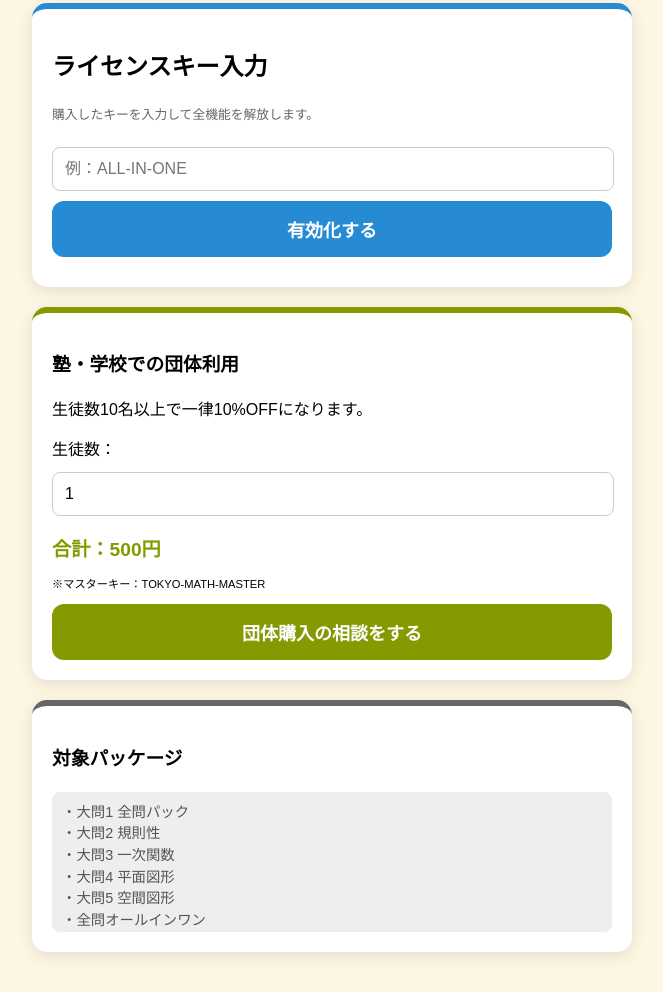
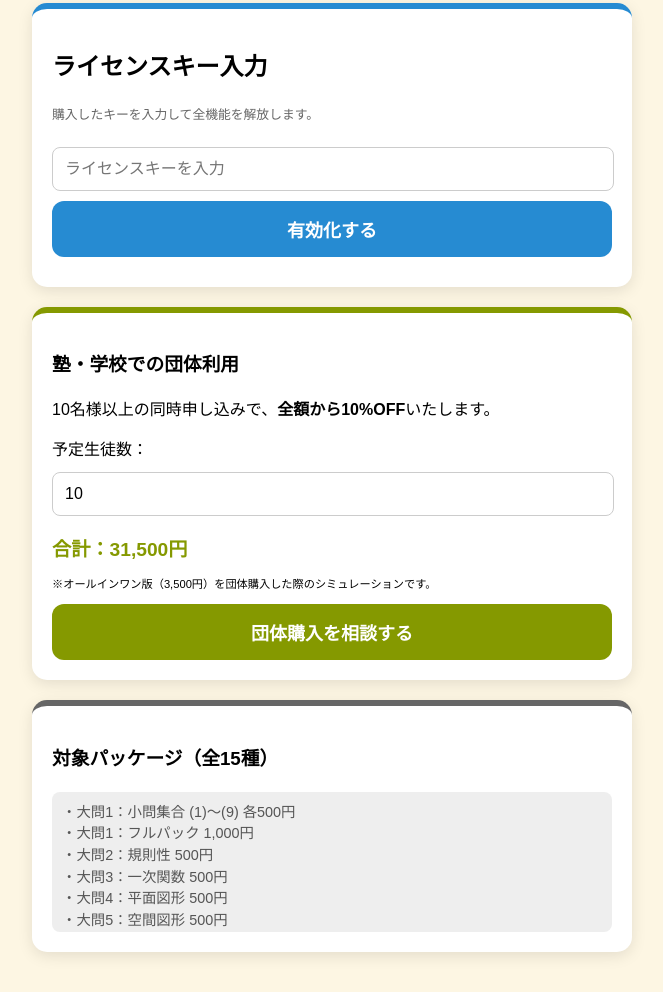
Before and after one commit to greantean999/Math-question-for-Tokyo-Metropolitan-Highschool-entrance-examination, a plain HTML site: page store.html in a window 1280 px wide. Shown: the part 132-1124 px from the top of the page, without its empty margins (308-971 px from the left). Drawn offline with Linux system fonts and the light colour scheme.

Commit message:
Update store.html

```diff
--- a/store.html
+++ b/store.html
@@ -22,25 +22,31 @@
     <div class="card">
         <h2>ライセンスキー入力</h2>
         <p style="font-size: 0.8em; color: #666;">購入したキーを入力して全機能を解放します。</p>
-        <input type="text" id="key-input" placeholder="例：ALL-IN-ONE">
+        <input type="text" id="key-input" placeholder="ライセンスキーを入力">
         <button onclick="applyKey()" class="action-btn">有効化する</button>
         <div id="status-msg" style="margin-top: 10px; font-weight: bold; text-align: center;"></div>
     </div>
 
     <div class="card" style="border-top-color: #859900;">
         <h3>塾・学校での団体利用</h3>
-        <p>生徒数10名以上で一律10%OFFになります。</p>
-        <label>生徒数：</label>
-        <input type="number" id="std-count" value="1" min="1" oninput="calc()">
-        <div class="price-display" id="total-price">合計：500円</div>
-        <p style="font-size:0.7em;">※マスターキー：TOKYO-MATH-MASTER</p>
-        <button class="action-btn" style="background:#859900;" onclick="alert('お問い合わせフォームへ移動します')">団体購入の相談をする</button>
+        <p>10名様以上の同時申し込みで、<strong>全額から10%OFF</strong>いたします。</p>
+        <label>予定生徒数：</label>
+        <input type="number" id="std-count" value="10" min="1" oninput="calc()">
+        <div class="price-display" id="total-price">合計：31,500円</div>
+        <p style="font-size:0.7em;">※オールインワン版（3,500円）を団体購入した際のシミュレーションです。</p>
+        <button class="action-btn" style="background:#859900;" onclick="alert('お問い合わせフォーム(仮)へ移動します')">団体購入を相談する</button>
     </div>
 
     <div class="card" style="border-top-color: #666;">
-        <h3>対象パッケージ</h3>
+        <h3>対象パッケージ（全15種）</h3>
         <div class="pkg-list">
-            ・大問1 全問パック<br>・大問2 規則性<br>・大問3 一次関数<br>・大問4 平面図形<br>・大問5 空間図形<br>・全問オールインワン
+            ・大問1：小問集合 (1)〜(9) 各500円<br>
+            ・大問1：フルパック 1,000円<br>
+            ・大問2：規則性 500円<br>
+            ・大問3：一次関数 500円<br>
+            ・大問4：平面図形 500円<br>
+            ・大問5：空間図形 500円<br>
+            ・<strong>全問オールインワン 3,500円</strong>
         </div>
     </div>
 
@@ -49,29 +55,25 @@
             const val = document.getElementById('key-input').value;
             const msg = document.getElementById('status-msg');
 
-            if (!window.AuthManager) {
-                msg.style.color = "red";
-                msg.innerText = "エラー：auth.jsが読み込まれていません";
-                return;
-            }
-
             if (AuthManager.activateKey(val)) {
                 msg.style.color = "#34C759";
-                msg.innerText = "✅ 認証成功！メニューに戻ります...";
+                msg.innerText = "✅ 認証成功！コンテンツを解放しました。";
                 setTimeout(() => { location.href = "index.html"; }, 1500);
             } else {
                 msg.style.color = "#FF3B30";
-                msg.innerText = "❌ 無効なキーです";
+                msg.innerText = "❌ 無効なキーです。";
             }
         }
 
         function calc() {
             const count = document.getElementById('std-count').value;
-            let unit = 500;
+            let unit = 3500; // オールインワンの定価
             let total = count * unit;
-            if (count >= 10) total *= 0.9;
+            if (count >= 10) total *= 0.9; // 10名以上で10%引き
             document.getElementById('total-price').innerText = `合計：${Math.floor(total).toLocaleString()}円`;
         }
+        // 初期計算を実行
+        calc();
     </script>
 </body>
 </html>
```
